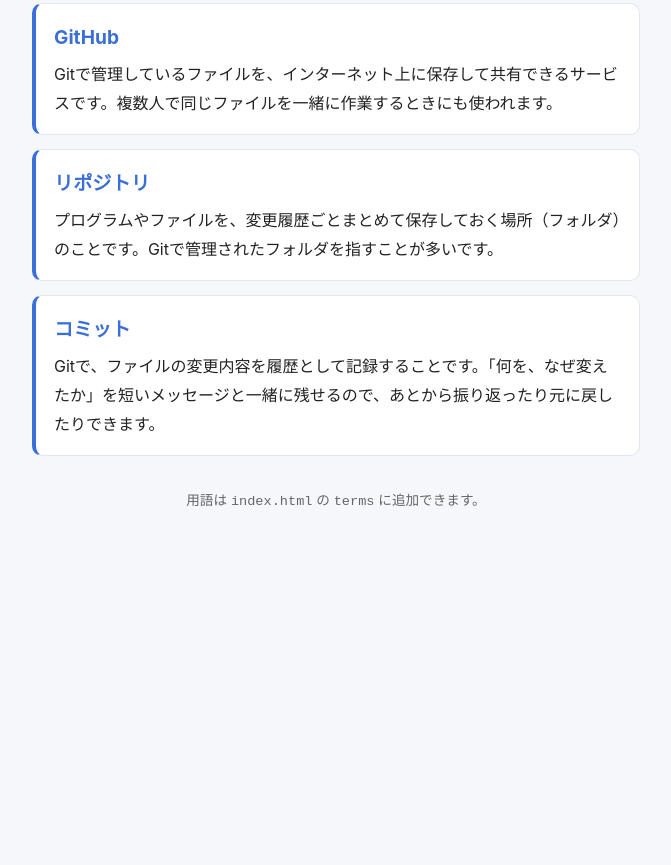
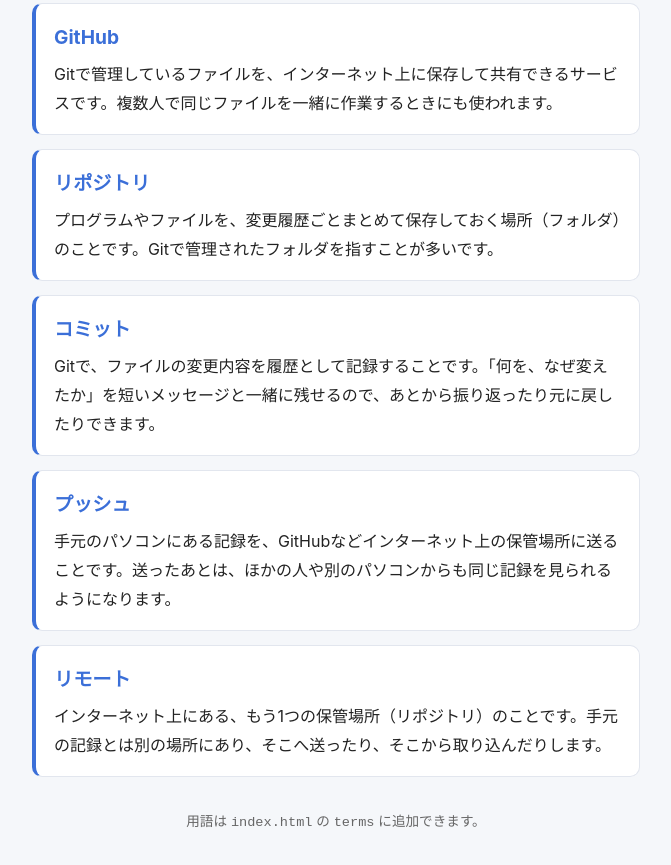
Before and after one commit to LunL00nA/it-glossary, a plain HTML site: page index.html in a window 1280 px wide. Shown: the part 277-1142 px from the top of the page, without its empty margins (304-975 px from the left). Before the commit the page ends 839 px from the top, so only its background shows below. Drawn offline with Linux system fonts and the light colour scheme.

Commit message:
用語集に「プッシュ」「リモート」を追加
Co-Authored-By: Claude Haiku 5.5 <noreply@anthropic.com>

```diff
--- a/index.html
+++ b/index.html
@@ -108,6 +108,14 @@
       {
         name: "コミット",
         description: "Gitで、ファイルの変更内容を履歴として記録することです。「何を、なぜ変えたか」を短いメッセージと一緒に残せるので、あとから振り返ったり元に戻したりできます。"
+      },
+      {
+        name: "プッシュ",
+        description: "手元のパソコンにある記録を、GitHubなどインターネット上の保管場所に送ることです。送ったあとは、ほかの人や別のパソコンからも同じ記録を見られるようになります。"
+      },
+      {
+        name: "リモート",
+        description: "インターネット上にある、もう1つの保管場所（リポジトリ）のことです。手元の記録とは別の場所にあり、そこへ送ったり、そこから取り込んだりします。"
       }
     ];
 
```
